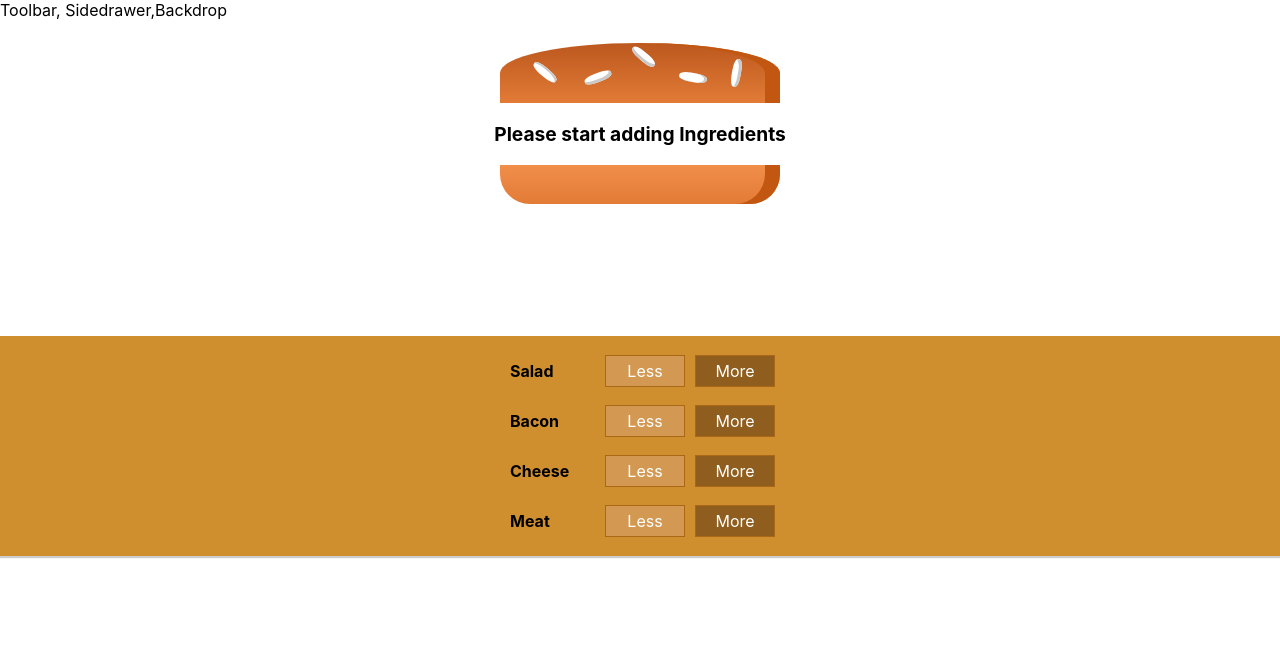
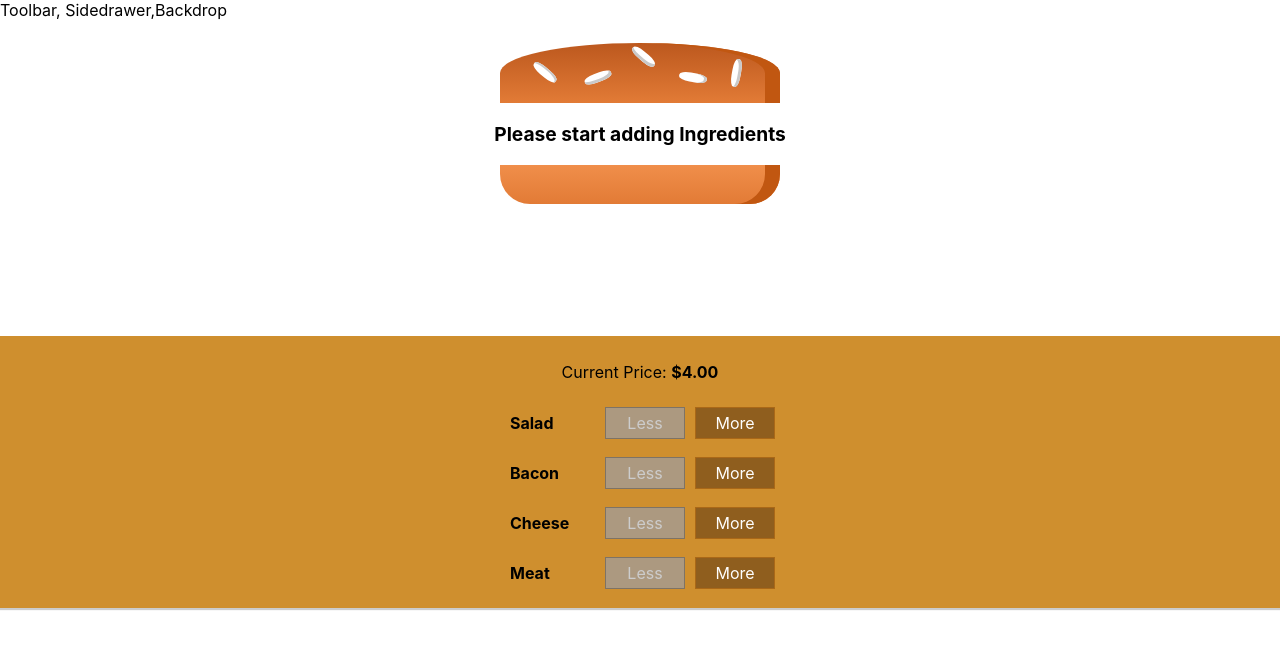
Before and after one commit to Mrudul-Bhatt/react-burger-builder, a React (Create React App) app: page / in a window 1280 px wide. Shown: the top 648 px of the page. Built offline with nearby package versions, Linux system fonts and the light colour scheme.

Commit message:
removing ingredients and displaying price

```diff
--- a/src/App.js
+++ b/src/App.js
@@ -1,5 +1,5 @@
 import React, { Component } from "react";
-import classes from "./App.module.css";
+//import classes from "./App.module.css";
 import Layout from "./components/Layout/Layout";
 import BurgerBuilder from "./containers/BurgerBuilder/BurgerBuilder";
 
--- a/src/components/Burger/BuildControls/BuildControl/BuildControl.js
+++ b/src/components/Burger/BuildControls/BuildControl/BuildControl.js
@@ -4,7 +4,13 @@
 const buildControl = (props) => (
   <div className={classes.BuildControl}>
     <div className={classes.Label}>{props.label}</div>
-    <button className={classes.Less}>Less</button>
+    <button
+      className={classes.Less}
+      onClick={props.removed}
+      disabled={props.disabled}
+    >
+      Less
+    </button>
     <button className={classes.More} onClick={props.added}>
       More
     </button>
--- a/src/components/Burger/BuildControls/BuildControls.js
+++ b/src/components/Burger/BuildControls/BuildControls.js
@@ -11,11 +11,16 @@
 
 const buildControls = (props) => (
   <div className={classes.BuildControls}>
+    <p>
+      Current Price: <strong>${props.price.toFixed(2)}</strong>
+    </p>
     {controls.map((ctrl) => (
       <BuildControl
         key={ctrl.label}
         label={ctrl.label}
         added={() => props.ingredientAdded(ctrl.type)}
+        removed={() => props.ingredientRemoved(ctrl.type)}
+        disabled={props.disabled[ctrl.type]}
       />
     ))}
   </div>
--- a/src/containers/BurgerBuilder/BurgerBuilder.js
+++ b/src/containers/BurgerBuilder/BurgerBuilder.js
@@ -34,13 +34,39 @@
     this.setState({ ingredients: updatedIngredients, totalPrice: newPrice });
   };
 
-  removeIngredientHandler = (type) => {};
+  removeIngredientHandler = (type) => {
+    const oldCount = this.state.ingredients[type];
+    if (oldCount <= 0) {
+      return;
+    }
+    const updatedCount = oldCount - 1;
+    const updatedIngredients = {
+      ...this.state.ingredients,
+    };
+    updatedIngredients[type] = updatedCount;
+    const priceDeduction = INGREDIENT_PRICES[type];
+    const oldPrice = this.state.totalPrice;
+    const newPrice = oldPrice - priceDeduction;
+    this.setState({ ingredients: updatedIngredients, totalPrice: newPrice });
+  };
 
   render() {
+    const disabledInfo = {
+      ...this.state.ingredients,
+    };
+    for (let key in disabledInfo) {
+      disabledInfo[key] = disabledInfo[key] <= 0;
+    }
+    //{salad: true, meat: false, cheese: true, bacon: true}
     return (
       <Aux>
         <Burger ingredients={this.state.ingredients} />
-        <BuildControls ingredientAdded={this.addIngredientHandler} />
+        <BuildControls
+          ingredientAdded={this.addIngredientHandler}
+          ingredientRemoved={this.removeIngredientHandler}
+          disabled={disabledInfo}
+          price={this.state.totalPrice}
+        />
       </Aux>
     );
   }
```
